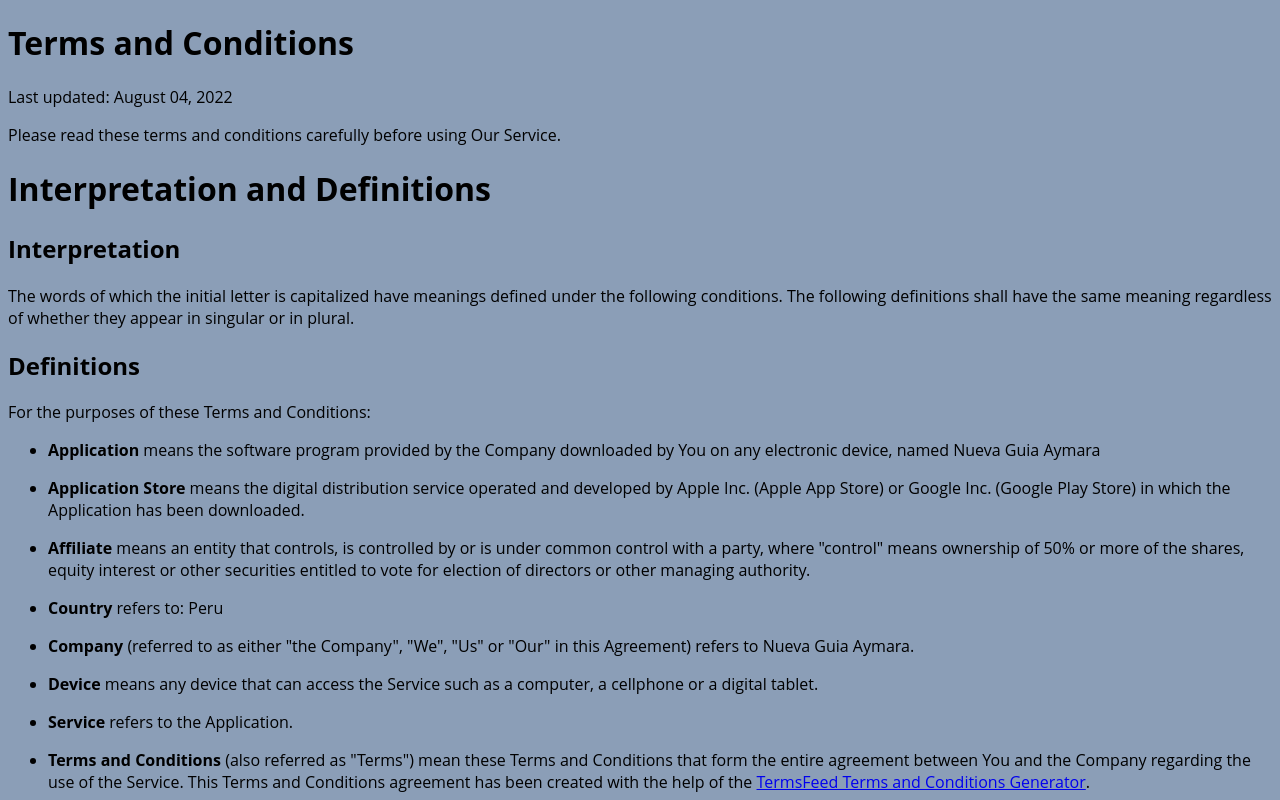
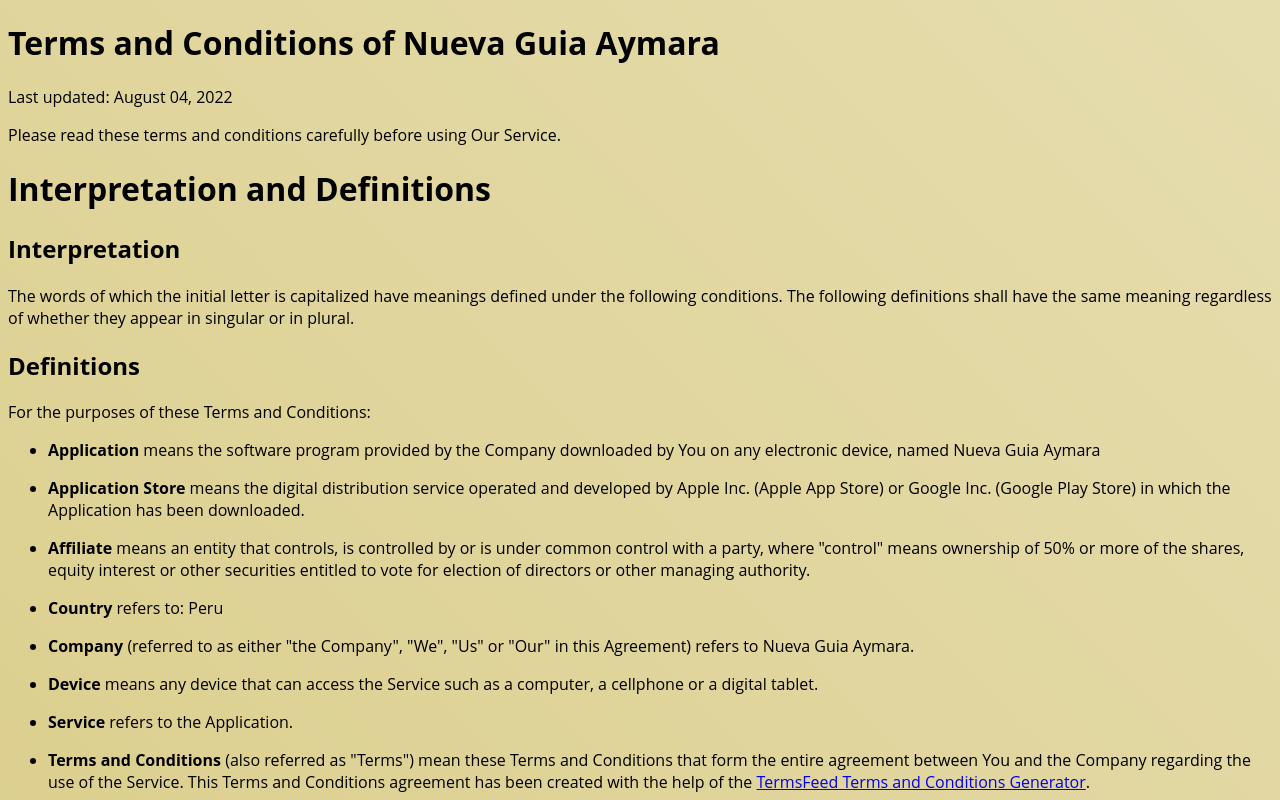
Before and after one commit to Gorgontes/lastpangos_tos, a plain HTML site: page nueva_guia_aymara/index.html in a window 1280 px wide. Shown: the top 800 px of the page. Drawn offline with Linux system fonts and the light colour scheme.

Commit message:
final commit

```diff
--- a/nueva_guia_aymara/index.html
+++ b/nueva_guia_aymara/index.html
@@ -17,13 +17,13 @@
       --secondary-dark: #675F36;
     }
     body {
-      background-color: var(--primary);
+      background: linear-gradient(45deg, var(--secondary) 30%, var(--secondary-light));
     }
   </style>
 </head>
 
 <body>
-  <h1>Terms and Conditions</h1>
+  <h1>Terms and Conditions of Nueva Guia Aymara</h1>
   <p>Last updated: August 04, 2022</p>
   <p>Please read these terms and conditions carefully before using Our Service.</p>
   <h1>Interpretation and Definitions</h1>
```
